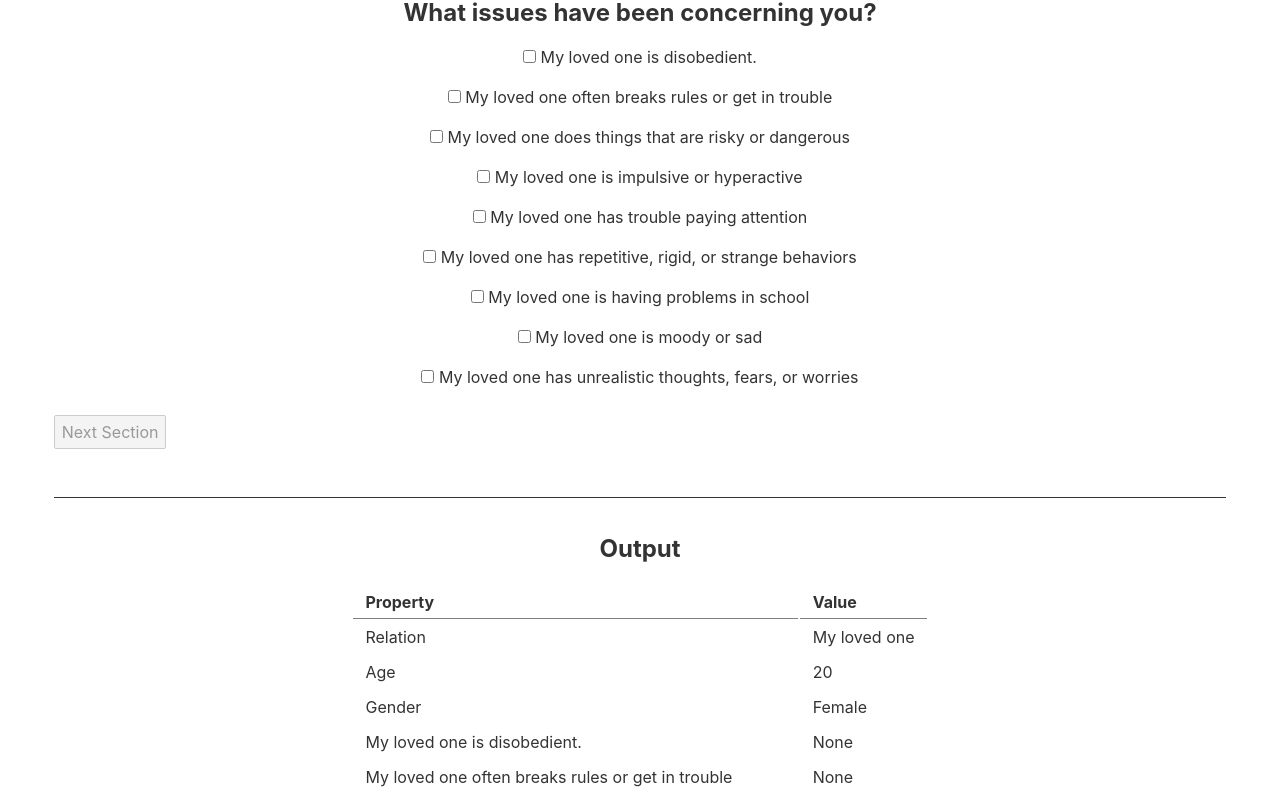
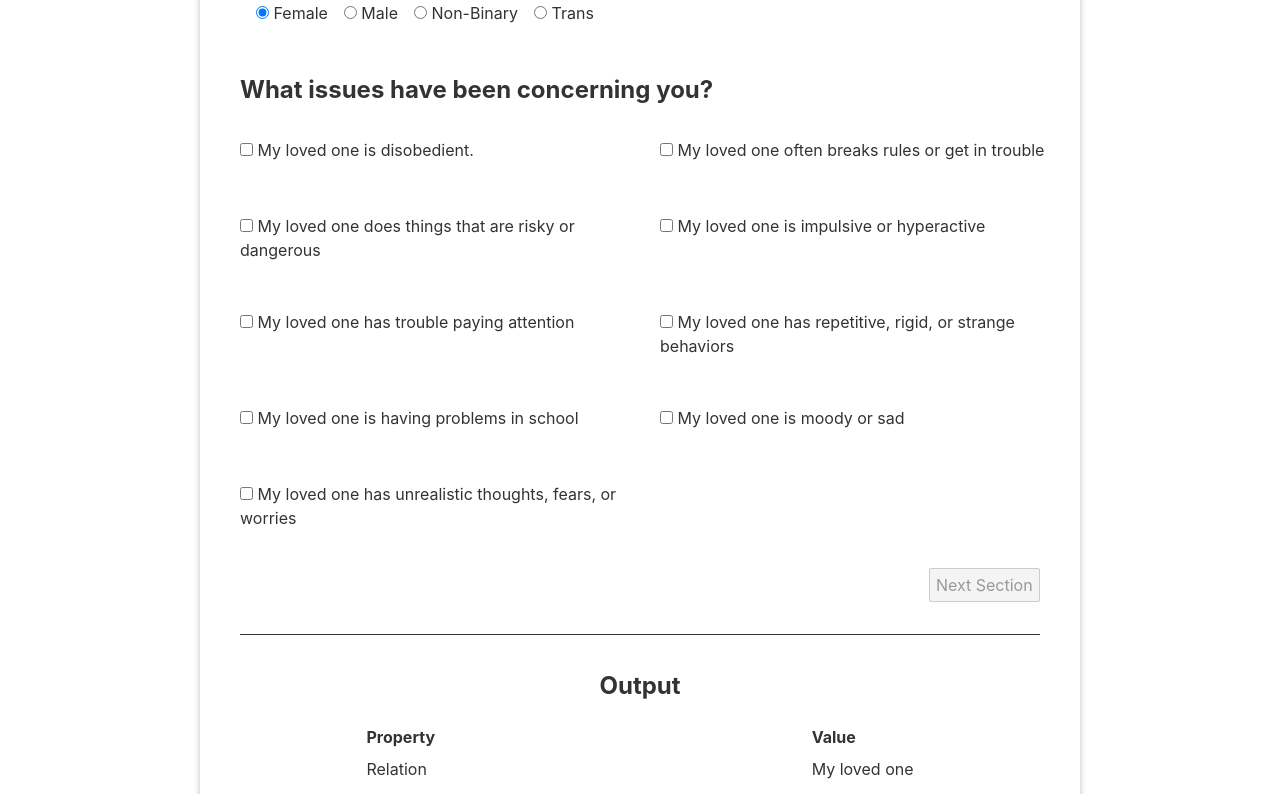
Before and after one commit to franknoirot/symptom-checker, a Svelte app: page / in a window 1280 px wide. Shown: the part 576-1370 px from the top of the page. Built offline with nearby package versions, Linux system fonts and the light colour scheme.

Commit message:
solved bug on subquestions

```diff
--- a/package.json
+++ b/package.json
@@ -16,6 +16,7 @@
     "svelte": "^3.0.0"
   },
   "dependencies": {
-    "sirv-cli": "^0.4.4"
+    "sirv-cli": "^0.4.4",
+    "svelte-extras": "^2.0.2"
   }
 }
--- a/public/global.css
+++ b/public/global.css
@@ -65,6 +65,12 @@ button:focus {
 	border-color: #666;
 }
 
+.behavior-statements {
+	display: grid;
+	grid-template-columns: 50% 50%;
+	grid-gap: 1.25em;
+	text-align: left;
+}
 
 .warning {
 	color: hsl(350deg, 70%, 30%);
--- a/src/App.svelte
+++ b/src/App.svelte
@@ -2,7 +2,7 @@
 	import Intro from './views/Intro.svelte'
 	import Drilldown from './views/Drilldown.svelte'
 	import Output from './views/Output.svelte'
-	import { currSection, sectionValues, questions } from './stores.js'
+	import { currSection, sectionValues, questions, age, relation } from './stores.js'
 
 	function changeSection(step) {
 		$currSection = sectionValues[sectionValues.indexOf($currSection) + step]
@@ -12,7 +12,6 @@
 </script>
 
 <main>
-	<section>
 	<h1>Symptom Checker</h1>
 	{#if ($currSection === 'intro')}
 	<Intro />
@@ -22,27 +21,30 @@
 	<div class='section-btns'>
 		{#if sectionValues.indexOf($currSection) > 0}
 		<button on:click={() => changeSection(-1)} class='prev'>Previous Section</button>
+		{:else}
+		<span></span>
 		{/if}
 		{#if sectionValues.indexOf($currSection) < sectionValues.length-1}
-			<button on:click={() => changeSection(1)} class='next' disabled={questionChecked}>
+		<button on:click={() => changeSection(1)} class='next' disabled={questionChecked || ($age == 0 && $relation == 3)}>
 			Next Section
 		</button>
+		{:else}
+		<span></span>
 		{/if}
 	</div>
-	</section>
 	<Output />
 </main>
 
 <style>
 	main {
+		padding: 1.5em 2.5em;
+		margin: auto;
 		text-align: center;
-		padding: 1em;
-		max-width: 240px;
-		margin: 0 auto;
-	}
-
-	section {
-		margin-bottom: 2.5em;
+		width: 800px;
+		min-width: fit-content;
+		border-radius: 1vmax;
+		box-shadow: 0 .2vh .8vh #0000003a,
+					0 0.9vh 1.5vh #00000005;
 	}
 
 	.section-btns {
--- a/src/components/Question.svelte
+++ b/src/components/Question.svelte
@@ -1,16 +1,41 @@
 <script>
     import Slider from './Slider.svelte'
-    import { levelValues } from '../stores.js'
+    import { levelValues, questions } from '../stores.js'
     export let checked = false
     export let question = "What is a default question?"
     export let level = 0
+    export let qIndex = []
+
+    function arrDive(arr, indexArr) {
+        if (indexArr.length < 1 || arr.length === 0) return arr
+        if (indexArr.length <= 1) return arr[indexArr[0]]
+
+        let val = arr[indexArr[0]].subquestions
+        let i = indexArr.slice(1, indexArr.length)
+        return arrDive(val, i)
+    }
+
+    function onCheckboxToggle(e) {
+        questions.update(qs => {
+            const newQs = [...qs]
+            arrDive(newQs, qIndex).checked = e.target.checked
+            return newQs
+        })
+    }
+    function onSliderInput(e) {
+        questions.update(qs => {
+            const newQs = [...qs]
+            arrDive(newQs, qIndex).level = e.target.value
+            return newQs
+        })
+    }
 </script>
 
 <label class='behavior'>
-    <input type="checkbox" bind:checked={checked}>
+    <input type="checkbox" checked={checked} on:input={onCheckboxToggle}>
     {question}
     {#if checked}
-    <Slider values={levelValues} bind:value={level} />
+    <Slider values={levelValues} value={level} on:input={onSliderInput} />
     {/if}
 </label>
 
--- a/src/components/Slider.svelte
+++ b/src/components/Slider.svelte
@@ -7,7 +7,7 @@
 </script>
 
 <label style='--pct: {valPct};'>
-    <input type='range' min={min} max={max} bind:value={value} step='1' />
+    <input type='range' min={min} max={max} value={value} step='1' on:input />
     <div>
         {#each values as val, i (i)}
         <span>{val}</span>
--- a/src/views/Drilldown.svelte
+++ b/src/views/Drilldown.svelte
@@ -3,26 +3,32 @@
     import { currStep, questions, relation, relationValues, verbs } from '../stores.js'
 
     $: checkedQuestions = $questions.filter(q => q.checked)
+    $: checkedIndices = $questions.map((q,i) => q.checked ? i : -1).filter(id => id >= 0)
     $: currQ = checkedQuestions[$currStep]
-    $: console.log('filtered subquestions', currQ.subquestions.filter(q => q.checked).map(q => q.level))
 
     function moveStep(n) {
         $currStep = $currStep + n
     }
 </script>
 
-<h2>{ currQ.question(relationValues[$relation].default, currQ.verbs.map(v => verbs[v][relationValues[$relation].verb])) }</h2>
-{#each currQ.subquestions as q, i (i)}
-<Question question={q.question(relationValues[$relation].default, q.verbs.map(v => verbs[v][relationValues[$relation].verb]))}
-    bind:checked={q.checked} bind:level={q.level}/>
-{/each}
+    <h2>{ currQ.question(relationValues[$relation].default, currQ.verbs.map(v => verbs[v][relationValues[$relation].verb])) }</h2>
+<div class='behavior-statements'>
+    {#each currQ.subquestions as q, i (i)}
+    <Question question={q.question(relationValues[$relation].default, q.verbs.map(v => verbs[v][relationValues[$relation].verb]))}
+        checked={q.checked} level={q.level} qIndex={[checkedIndices[$currStep], i]} />
+    {/each}
+</div>
 <div class='question-btns'>
     {#if $currStep > 0}
     <button on:click={() => moveStep(-1)}>Previous Question</button>
+    {:else}
+    <span></span>
     {/if}
     {#if $currStep < checkedQuestions.length - 1}
     <button on:click={() => moveStep(1)}>Next Question</button>
-{/if}
+    {:else}
+    <span></span>
+    {/if}
 </div>
 
 <style>
--- a/src/views/Intro.svelte
+++ b/src/views/Intro.svelte
@@ -5,16 +5,39 @@
 	import { relation, relationValues, age, ageValues, gender, genderValues, questions, levelValues, verbs } from '../stores.js'
 </script>
 
+<section>
 	<h2>I am using this Symptom Checker on behalf of:</h2>
 	<RadioGroup answers={relationValues.map(r => r.value)} bind:selected={$relation}/>
+</section>
+<section>
 	<h2>{relationValues[$relation].possessive} age is:</h2>
-<Slider values={ageValues} bind:value={$age} />
+	<Slider values={ageValues} value={$age} on:input={e => $age = e.target.value} />
 	{#if ($age < 1 && $relation === 3)}
 	<p class='warning'>This tool is intended for use by people 18 or older. Please talk to a guardian or loved one or call one of these services if you are in distress.</p>
 	{/if}
+</section>
+<section>
 	<h2>{relationValues[$relation].identifies} as:</h2>
 	<RadioGroup answers={genderValues} bind:selected={$gender} />
+</section>
+<section>
 	<h2>What issues have been concerning you?</h2>
+	<div class='behavior-statements'>
 		{#each $questions as q, i (i)}
-    <Question question={q.question(relationValues[$relation].default, q.verbs.map(v => verbs[v][relationValues[$relation].verb]))} bind:checked={q.checked} bind:level={q.level}/>
+		<Question question={q.question(relationValues[$relation].default, q.verbs.map(v => verbs[v][relationValues[$relation].verb]))}
+			checked={q.checked} level={q.level} qIndex={[i]}/>
 		{/each}
+	</div>
+</section>
+
+<style>
+	h2 {
+		margin-top: 2em;
+	}
+
+	section {
+		max-width: 800px;
+		margin: auto;
+		text-align: left;
+	}
+</style>
--- a/src/views/Output.svelte
+++ b/src/views/Output.svelte
@@ -22,8 +22,13 @@
 			<td>{genderValues[$gender]}</td>
 		</tr>
 		{#each $questions as q, i (i)}
-		<tr>
-			<td>{q.question(relationValues[$relation].default, q.verbs.map(v => verbs[v][relationValues[$relation].verb]))}</td>
+		<tr class={ 'question ' +
+			((q.checked) ? 'active' : '') + ' ' +
+			((q.subquestions.length > 0 && q.checked) ? 'has-subquestions' : '')
+			}>
+			<td>
+				{q.question(relationValues[$relation].default, q.verbs.map(v => verbs[v][relationValues[$relation].verb]))}
+			</td>
 			<td class='severity'
 				style={(q.checked) ? `--hue: ${85 - 90*(q.level / (levelValues.length-1))}deg;` : ''}>
 				{(q.checked) ? levelValues[q.level] : 'None'}
@@ -31,11 +36,12 @@
 		</tr>
 		{#if q.subquestions.length > 0 && q.checked}
 		{#each q.subquestions as subQ, j (i+j)}
-		<tr class='subquestion'>
+		<tr class={'question subquestion ' +
+			(subQ.checked ? 'active' : '') }>
 			<td>{subQ.question(relationValues[$relation].default, subQ.verbs.map(v => verbs[v][relationValues[$relation].verb]))}</td>
 			<td class='severity'
 				style={(subQ.checked) ? `--hue: ${85 - 90*(subQ.level / (levelValues.length-1))}deg;` : ''}>
-				{subQ.checked} {(subQ.checked) ? levelValues[subQ.level] : 'None'}
+				{(subQ.checked) ? levelValues[subQ.level] : 'None'}
 			</td>
 		</tr>
 		{/each}
@@ -54,22 +60,44 @@
 		text-align: left;
 		width: max-content;
 		margin: auto;
+		border-collapse: collapse;
 	}
 
 	th, td {
 		padding: .4em .8em;
 	}
 
-	th {
-		border-bottom: solid 1px gray;
-	}
-
 	.severity {
 		color: hsl(var(--hue), 80%, 40%);
 	}
 
-	.subquestion {
+	.question {
+		color: hsl(190deg, 6%, 60%);
+	}
+
+	.active {
 		background: hsl(190deg, 10%, 95%);
 		color: hsl(190deg, 50%, 15%);
+		box-shadow: 0 .25vh .5vh rgba(0,0,0,0.15),
+					0 .6vh 1vh rgba(0,0,0,0.07);
 	}
+
+	tr.active td {
+		border: solid lightgray 1px;
+	}
+
+	.subquestion.active {
+		background: hsl(190deg, 5%, 97%);
+		box-shadow: none;
+	}
+
+	.subquestion > td {
+		border: solid hsl(190deg, 10%, 90%) 1px;
+	}
+
+	/* .has-subquestions > td:first-child,
+	.subquestion > td:first-child {
+		border-left: solid gray 2px;
+	} */
+
 </style>
```
Also changed, not shown: 1 other file (tests, documents, lock files or other folders). Lines whose indentation alone changed are shown as unchanged.
